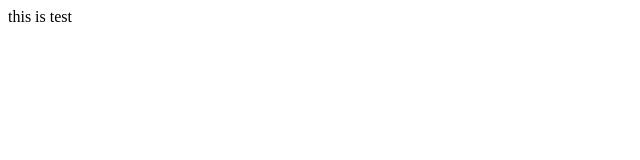
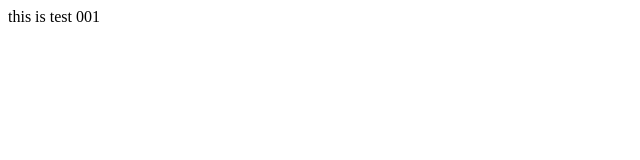
Before and after one commit to QiaoLiar/20200204, a plain HTML site: page index.html in a window 1280 px wide. Shown: the full height of the page, 0-640 px from the left. Drawn offline with Linux system fonts and the light colour scheme.

Commit message:
Update index.html

```diff
--- a/index.html
+++ b/index.html
@@ -5,6 +5,6 @@
 		<title></title>
 	</head>
 	<body>
-		this is test
+		this is test 001
 	</body>
 </html>
```
